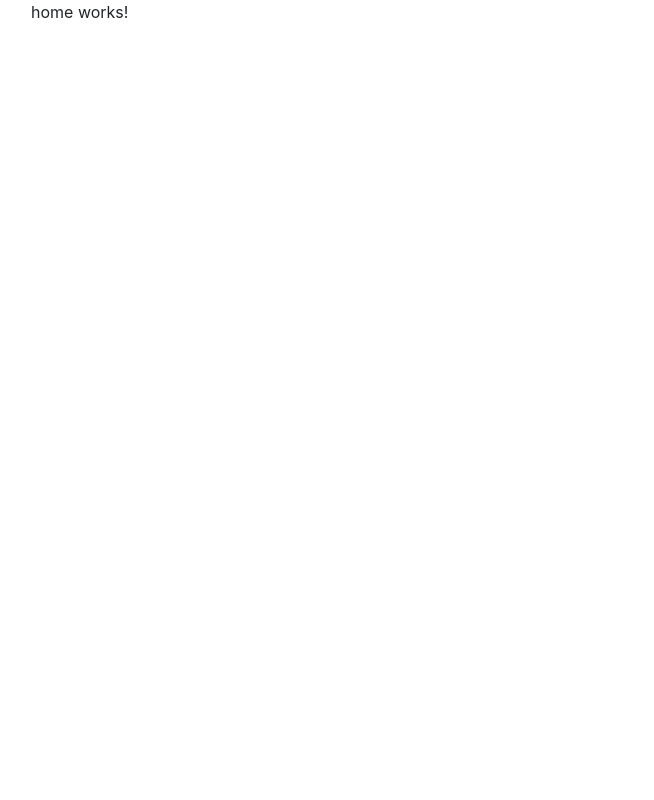
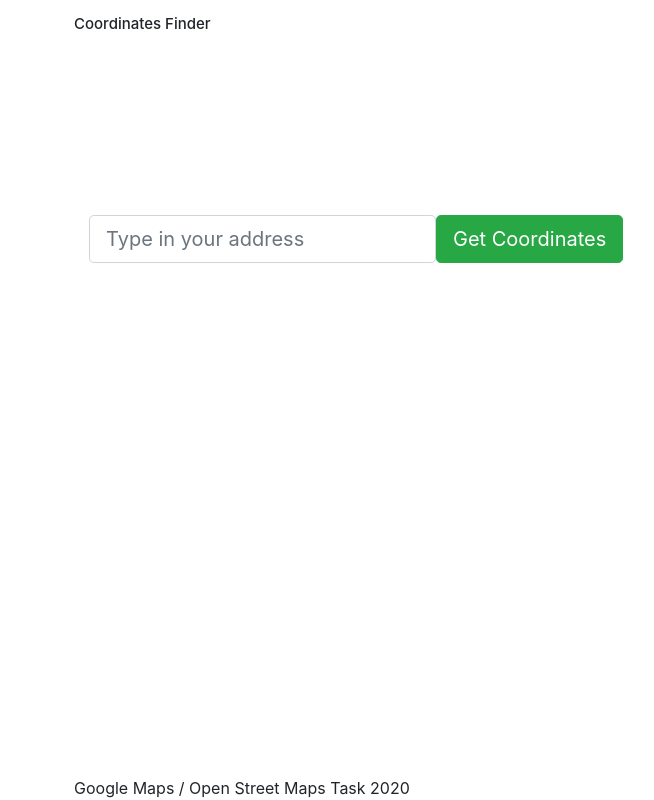
Before and after one commit to man0l/google-maps-task, an Angular app: page / in a window 1280 px wide. Shown: the whole page, without its empty margins (54-708 px from the left). Built offline with nearby package versions, Linux system fonts and the light colour scheme.

Commit message:
add basic layout

```diff
--- a/src/app/home/home.component.html
+++ b/src/app/home/home.component.html
@@ -1,3 +1,8 @@
-<p>
-  home works!
-</p>
+<form class="form-inline" role="form">
+  <div class="form-group">
+        <input type="text" placeholder="Type in your address" class="form-control form-control-lg" name="address" id="address">
+  </div>
+    <div class="">
+        <input type="submit" value="Get Coordinates" class="btn btn-success btn-lg" />
+    </div>
+</form>
--- a/src/index.html
+++ b/src/index.html
@@ -9,6 +9,12 @@
   <link rel="icon" type="image/x-icon" href="favicon.ico">
 </head>
 <body>
+<header>
+  <h1>Coordinates Finder</h1>
+</header>
   <app-root>Loading...</app-root>
+<footer>
+  Google Maps / Open Street Maps Task 2020
+</footer>
 </body>
 </html>
--- a/src/styles.css
+++ b/src/styles.css
@@ -1 +1,19 @@
-/* You can add global styles to this file, and also import other style files */
+body {
+    width: 1024px;
+    margin: 0 auto !important;
+}
+
+
+body > header {
+    height: 200px;
+    margin: 15px 0 0 0;
+}
+
+body > header h1 {
+    font-size: 15px;
+}
+
+footer {
+    position: absolute;
+    bottom: 0;
+}
```
